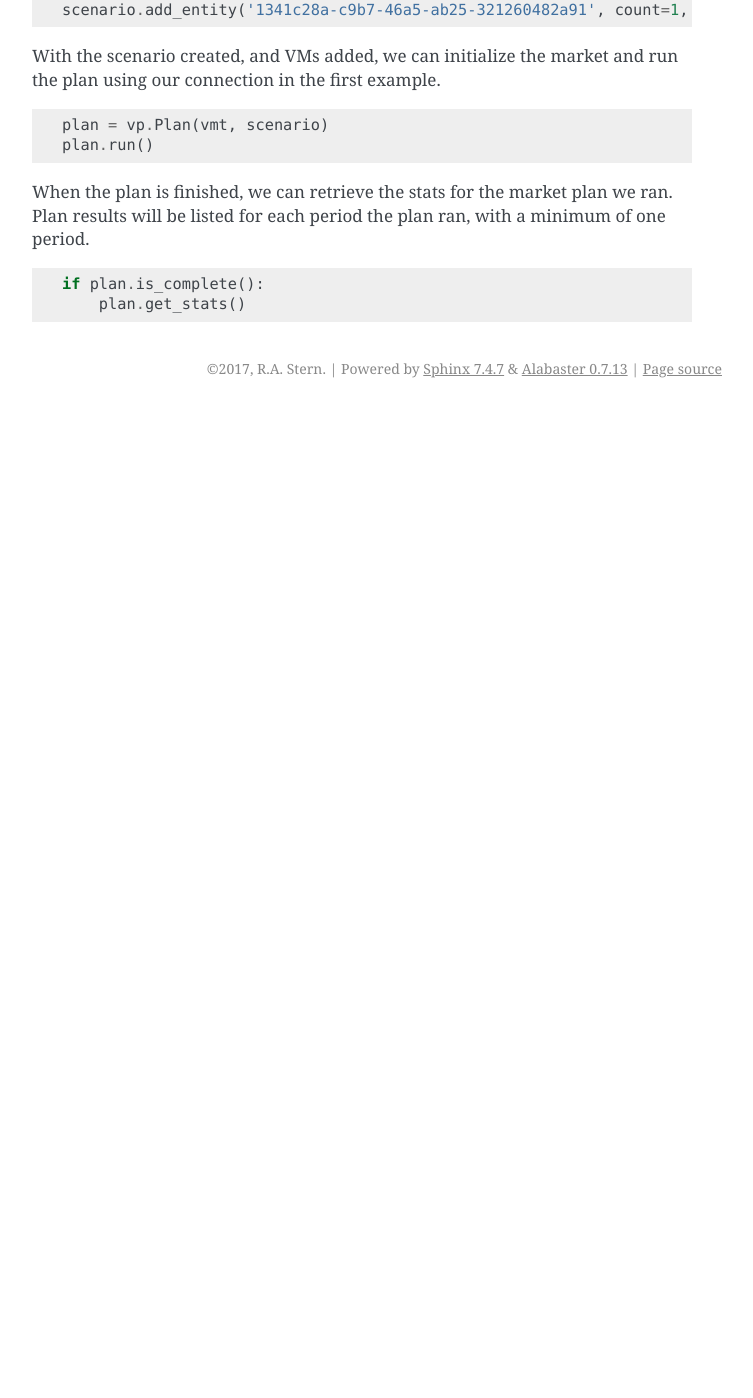
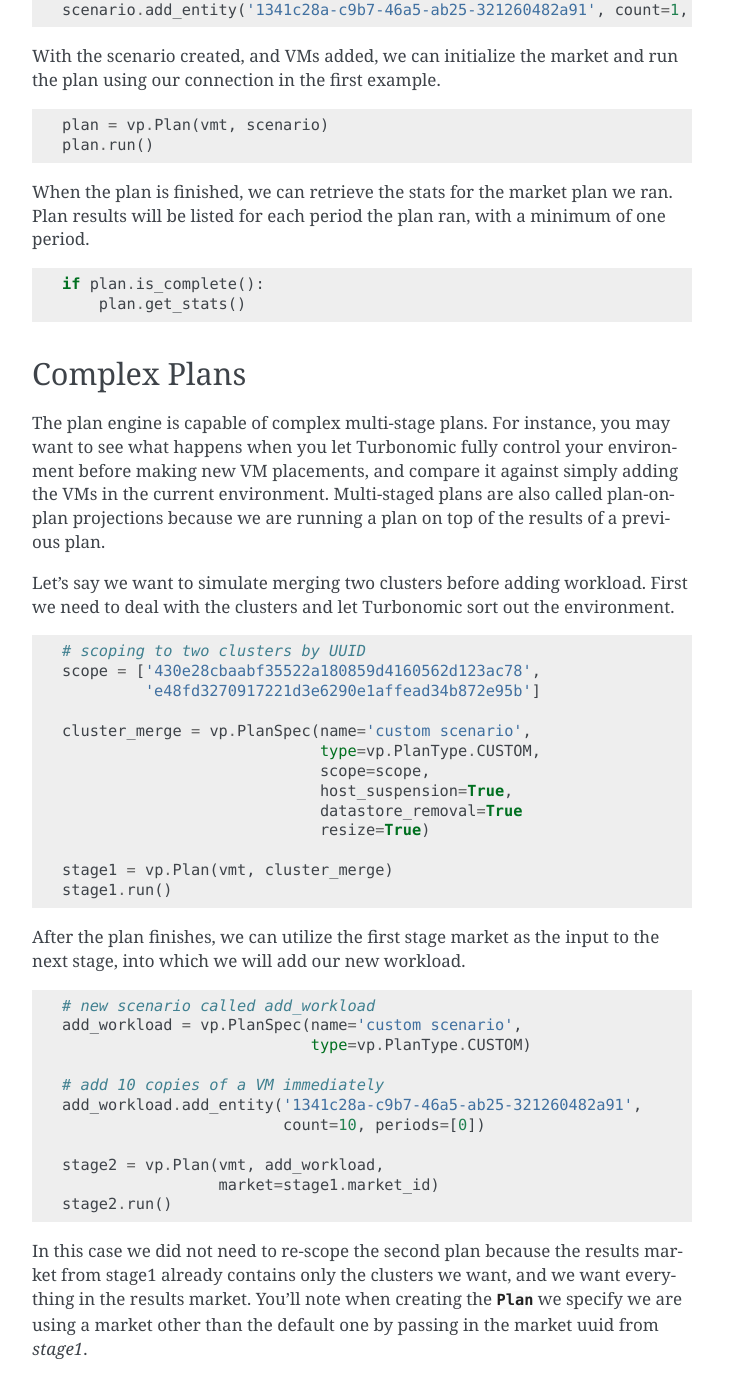
Before and after one commit to turbonomic/vmt-plan, a Sphinx documentation site: the page built from docs/source/quickstart.rst, in a window 1280 px wide and 1400 px high, scrolled down 643 px. Shown: the whole window, without its empty margins (388-1141 px from the left). Built offline with Sphinx 7.4.7, drawn with Linux system fonts in a browser that asks for light colours; before the commit the page ends 1051 px from its top, so only the background shows below that.

Commit message:
Update quickstart guide with complex example

```diff
--- a/docs/source/quickstart.rst
+++ b/docs/source/quickstart.rst
@@ -53,3 +53,56 @@
 
    if plan.is_complete():
        plan.get_stats()
+
+
+Complex Plans
+-------------
+
+The plan engine is capable of complex multi-stage plans. For instance, you may
+want to see what happens when you let Turbonomic fully control your environment
+before making new VM placements, and compare it against simply adding the VMs
+in the current environment. Multi-staged plans are also called plan-on-plan
+projections because we are running a plan on top of the results of a previous
+plan.
+
+Let's say we want to simulate merging two clusters before adding workload. First
+we need to deal with the clusters and let Turbonomic sort out the environment.
+
+.. code:: python
+
+   # scoping to two clusters by UUID
+   scope = ['430e28cbaabf35522a180859d4160562d123ac78',
+            'e48fd3270917221d3e6290e1affead34b872e95b']
+
+   cluster_merge = vp.PlanSpec(name='custom scenario',
+                               type=vp.PlanType.CUSTOM,
+                               scope=scope,
+                               host_suspension=True,
+                               datastore_removal=True
+                               resize=True)
+
+   stage1 = vp.Plan(vmt, cluster_merge)
+   stage1.run()
+
+After the plan finishes, we can utilize the first stage market as the input to
+the next stage, into which we will add our new workload.
+
+.. code:: python
+
+   # new scenario called add_workload
+   add_workload = vp.PlanSpec(name='custom scenario',
+                              type=vp.PlanType.CUSTOM)
+
+   # add 10 copies of a VM immediately
+   add_workload.add_entity('1341c28a-c9b7-46a5-ab25-321260482a91',
+                           count=10, periods=[0])
+
+   stage2 = vp.Plan(vmt, add_workload,
+                    market=stage1.market_id)
+   stage2.run()
+
+In this case we did not need to re-scope the second plan because the results
+market from stage1 already contains only the clusters we want, and we want
+everything in the results market. You'll note when creating the :class:`Plan`
+we specify we are using a market other than the default one by passing in the
+market uuid from `stage1`.
```
